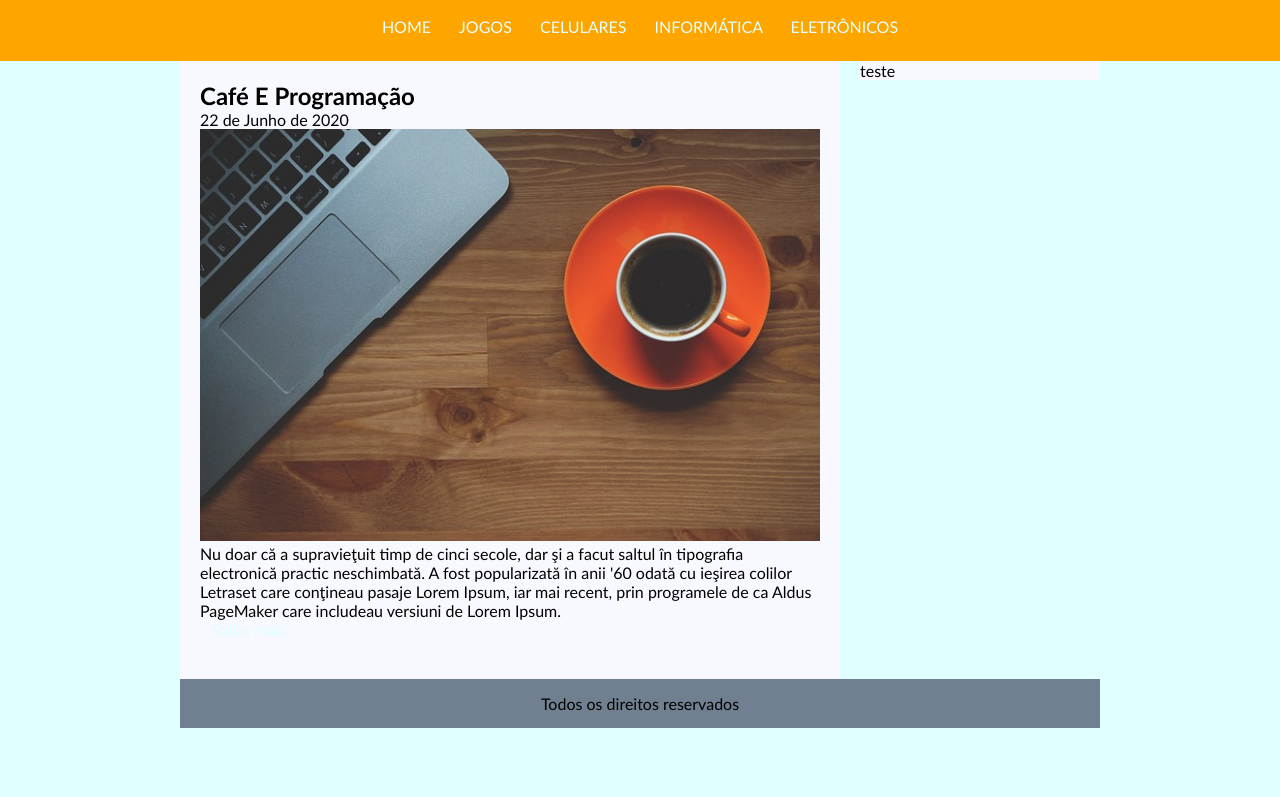
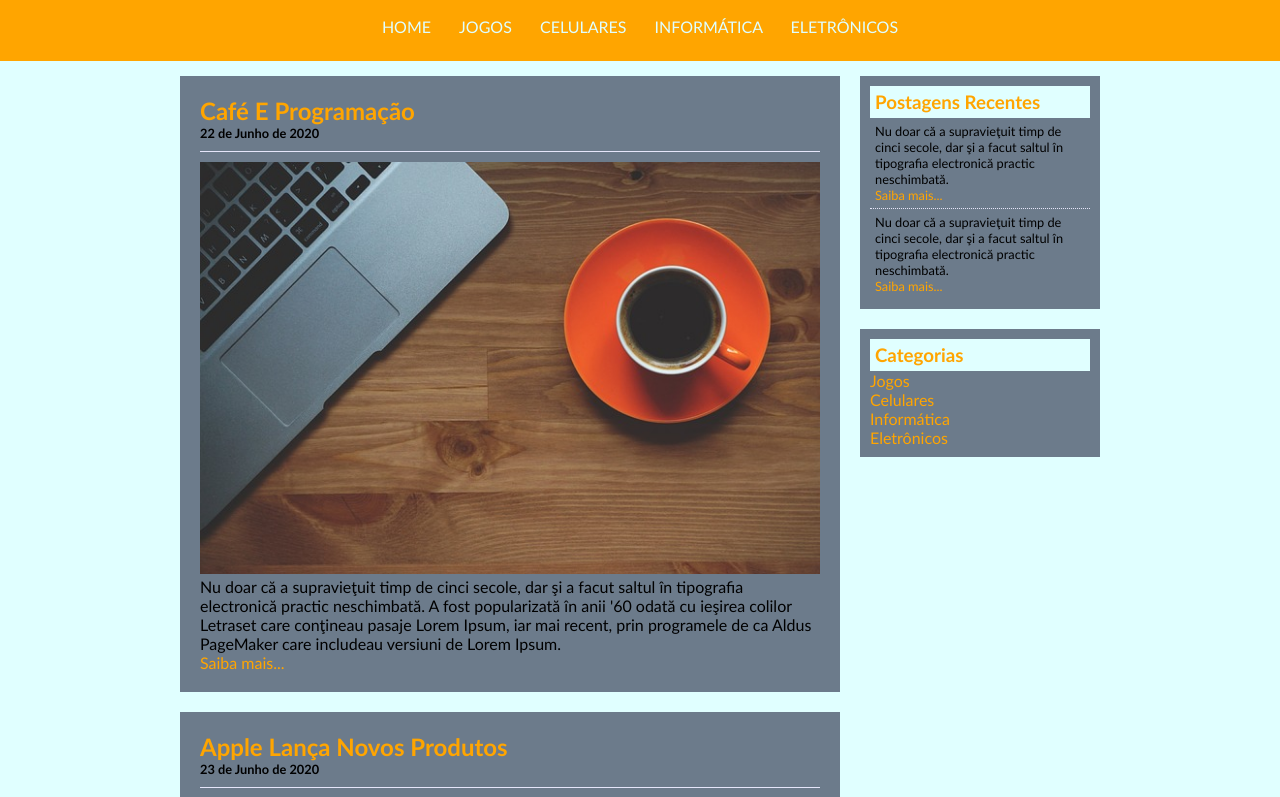
Before and after one commit to mau-simao/TecBlog, a plain HTML site: page index.html in a window 1280 px wide. Shown: the part 76-873 px from the top of the page. Before the commit the page ends 804 px from the top, so only its background shows below. Drawn offline with Linux system fonts and the light colour scheme.

Commit message:
finalizacao

```diff
--- a/css.css
+++ b/css.css
@@ -2,16 +2,23 @@
 
 	body{font-size:1em; font-family:"Trebuchet MS",Helvetica,sans-serif; background:#E0FFFF;}
 	h1{color:#838B8B; font-size:2.5em;}
+	h2{color:orange;}
+	h3{color:orange; background:#E0FFFF; padding:5px;}
 	a{text-decoration:none;}
-	a:link, a:visited{color:#E0FFFF; padding:8px 12px;}
-	a:hover{color:orange; background:#E0FFFF;}
+	a:link, a:visited{color:orange;}
+	a:hover{text-decoration:underline;}
+	#cabeçalho a:link, #cabeçalho a:visited{color:#E0FFFF; padding:8px 12px;}
+	#cabeçalho a:hover{color:orange; background:#E0FFFF; text-decoration:none;}
 
 	.Branco{color:white;}
-	.conteudos{padding:20px; margin-bottom:20px;}
+	.conteudos{padding:20px; margin-bottom:20px; background:#6C7B8B;}
+	.data{font-size:0.8em; padding-bottom:10px; margin-bottom:10px; border-bottom:1px solid #E6E6FA;}
+	.conteudo-lateral{background:#6C7B8B; padding:10px; margin-bottom:20px;}
+	.conteudo-lateral2{font-size:0.8em; padding:5px; border-bottom:1px dotted #E6E6FA;}
 
 	#cabeçalho{background:orange; padding:15px; text-align:center;}
 	#Logo, #Menu{padding:10px;}
-	#corpo{width:920px; margin:0 auto;}
-	#postagens{width:660px; float:left; background:#F8F8FF;}
-	#postagens-lateral{width:240px; float:right; background:#F8F8FF;}
+	#corpo{width:920px; margin:0 auto; padding:15px;}
+	#postagens{width:660px; float:left;}
+	#postagens-lateral{width:240px; float:right;}
 	#rodape{background:#708090; clear:both; text-align:center; padding:15px;}
--- a/index.html
+++ b/index.html
@@ -31,11 +31,11 @@
 
 			<div id="postagens">
 
-				<div class="conteudos">
+				<div class="conteudos"> <!-- Início conteúdo -->
 
 					<h2> Café E Programação </h2>
 
-					22 de Junho de 2020
+					<h6 class="data"> 22 de Junho de 2020 </h6>
 
 					<img  width="620px" src="Imagens/imagem6.jpg">
 
@@ -43,11 +43,58 @@
 
 					<a href="http://www.google.com"> Saiba mais... </a>
 
-				</div>
+				</div> <!-- Fim conteúdo -->
+
+				<div class="conteudos"> <!-- Início conteúdo -->
+
+					<h2> Apple Lança Novos Produtos </h2>
+
+					<h6 class="data"> 23 de Junho de 2020 </h6>
+
+					<img  width="620px" src="Imagens/imagem7.jpg">
+
+					<p> Nu doar că a supravieţuit timp de cinci secole, dar şi a facut saltul în tipografia electronică practic neschimbată. A fost popularizată în anii '60 odată cu ieşirea colilor Letraset care conţineau pasaje Lorem Ipsum, iar mai recent, prin programele de ca Aldus PageMaker care includeau versiuni de Lorem Ipsum. </p>
+
+					<a href="http://www.apple.com.br"> Saiba mais... </a>
+
+				</div> <!-- Fim conteúdo -->
 
 			</div>
 
-			<div id="postagens-lateral"> teste
+			<div id="postagens-lateral">
+
+				<div class="conteudo-lateral">
+
+					<h3> Postagens Recentes </h3>
+
+					<div class="conteudo-lateral2">
+
+						<p> Nu doar că a supravieţuit timp de cinci secole, dar şi a facut saltul în tipografia electronică practic neschimbată. </p>
+
+						<a href="http://www.google.com"> Saiba mais... </a>
+
+					</div>
+
+					<div class="conteudo-lateral2" style="border-bottom:none;">
+
+						<p> Nu doar că a supravieţuit timp de cinci secole, dar şi a facut saltul în tipografia electronică practic neschimbată. </p>
+
+						<a href="http://www.google.com"> Saiba mais... </a>
+
+					</div>
+
+				</div>
+
+				<div class="conteudo-lateral">
+
+					<h3> Categorias </h3>
+
+					<a href="http://google.com"> Jogos </a> <br>
+					<a href="http://google.com"> Celulares </a> <br>
+					<a href="http://google.com"> Informática </a> <br>
+					<a href="http://google.com"> Eletrônicos </a> <br>
+
+				</div>
 
 			</div>
 
```
Also changed, not shown: Imagens/Imagem10.jpg (deleted), Imagens/Imagem8.jpg (deleted), Imagens/Imagem9.jpg (deleted).
